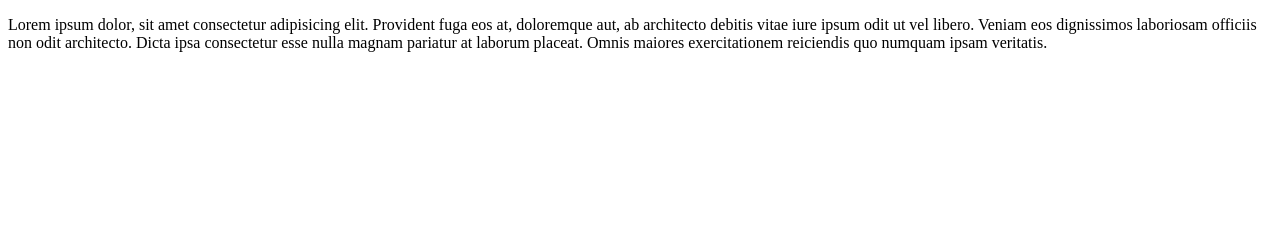
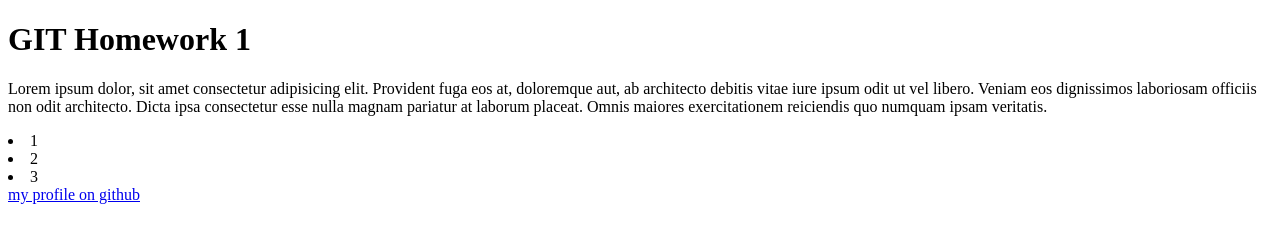
Before and after one commit to khmikh/dz-project, a plain HTML site: page index.html in a window 1280 px wide. Drawn offline with Linux system fonts and the light colour scheme.

Commit message:
starting doing hw

```diff
--- a/index.html
+++ b/index.html
@@ -7,7 +7,13 @@
 </head>
 <body>
 
+<h1>GIT Homework 1</h1>
+
 <p>Lorem ipsum dolor, sit amet consectetur adipisicing elit. Provident fuga eos at, doloremque aut, ab architecto debitis vitae iure ipsum odit ut vel libero. Veniam eos dignissimos laboriosam officiis non odit architecto. Dicta ipsa consectetur esse nulla magnam pariatur at laborum placeat. Omnis maiores exercitationem reiciendis quo numquam ipsam veritatis.</p>
+<li>1</li>
+<li>2</li>
+<li>3</li>
+<a href="https://github.com/khmikh">my profile on github</a>
 
 </body>
 </html>
```
